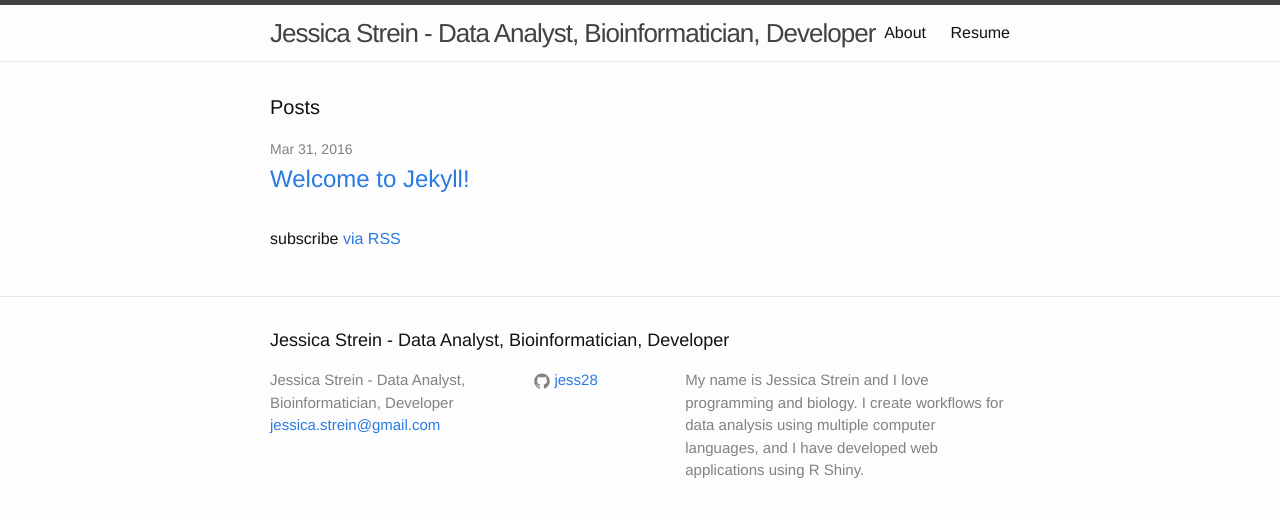
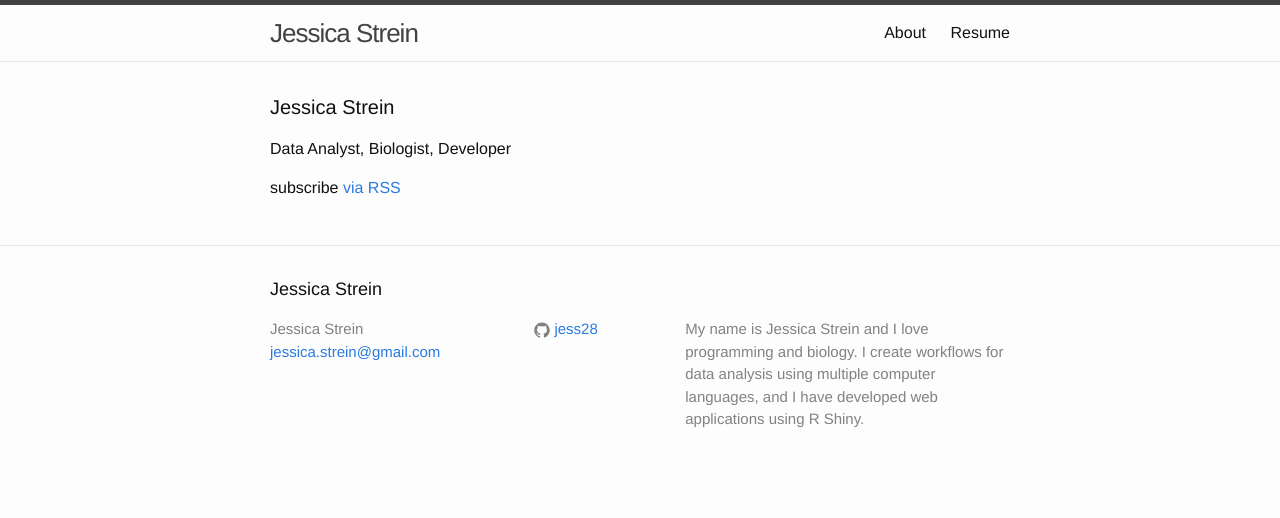
Before and after one commit to jess28/jess28.github.io, a Jekyll site: the page built from index.html, in a window 1280 px wide. Shown: the top 518 px of the page. Built offline with Jekyll 4.4.1, drawn with Linux system fonts in a browser that asks for light colours.

Commit message:
changed landing page to not be posts

```diff
--- a/_config.yml
+++ b/_config.yml
@@ -6,7 +6,7 @@
 # 'jekyll serve'. If you change this file, please restart the server process.
 
 # Site settings
-title: Jessica Strein - Data Analyst, Bioinformatician, Developer
+title: Jessica Strein
 email: jessica.strein@gmail.com
 description: > # this means to ignore newlines until "baseurl:"
   My name is Jessica Strein and I love programming and biology. I create workflows for data analysis
--- a/index.html
+++ b/index.html
@@ -4,19 +4,9 @@ layout: default
 
 <div class="home">
 
-  <h1 class="page-heading">Posts</h1>
+  <h1 class="page-heading">Jessica Strein</h1>
 
-  <ul class="post-list">
-    {% for post in site.posts %}
-      <li>
-        <span class="post-meta">{{ post.date | date: "%b %-d, %Y" }}</span>
-
-        <h2>
-          <a class="post-link" href="{{ post.url | prepend: site.baseurl }}">{{ post.title }}</a>
-        </h2>
-      </li>
-    {% endfor %}
-  </ul>
+  <p>Data Analyst, Biologist, Developer</p>
 
   <p class="rss-subscribe">subscribe <a href="{{ "/feed.xml" | prepend: site.baseurl }}">via RSS</a></p>
 
```
Also changed, not shown: resume.md (+4 -4 lines).
